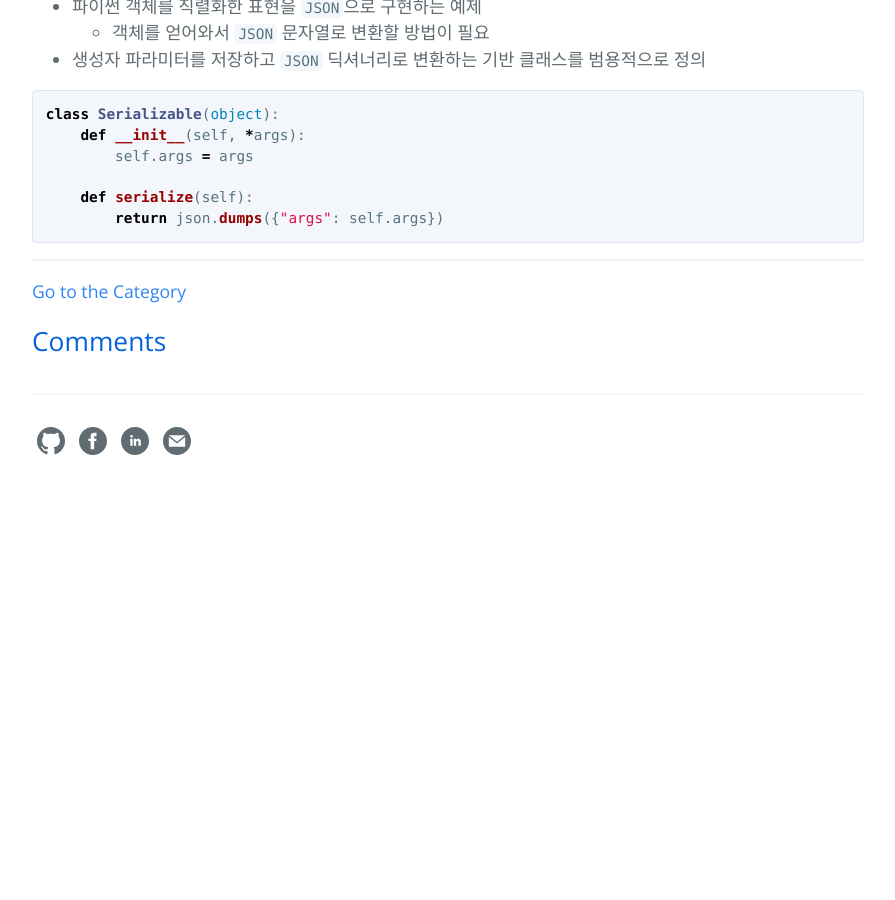
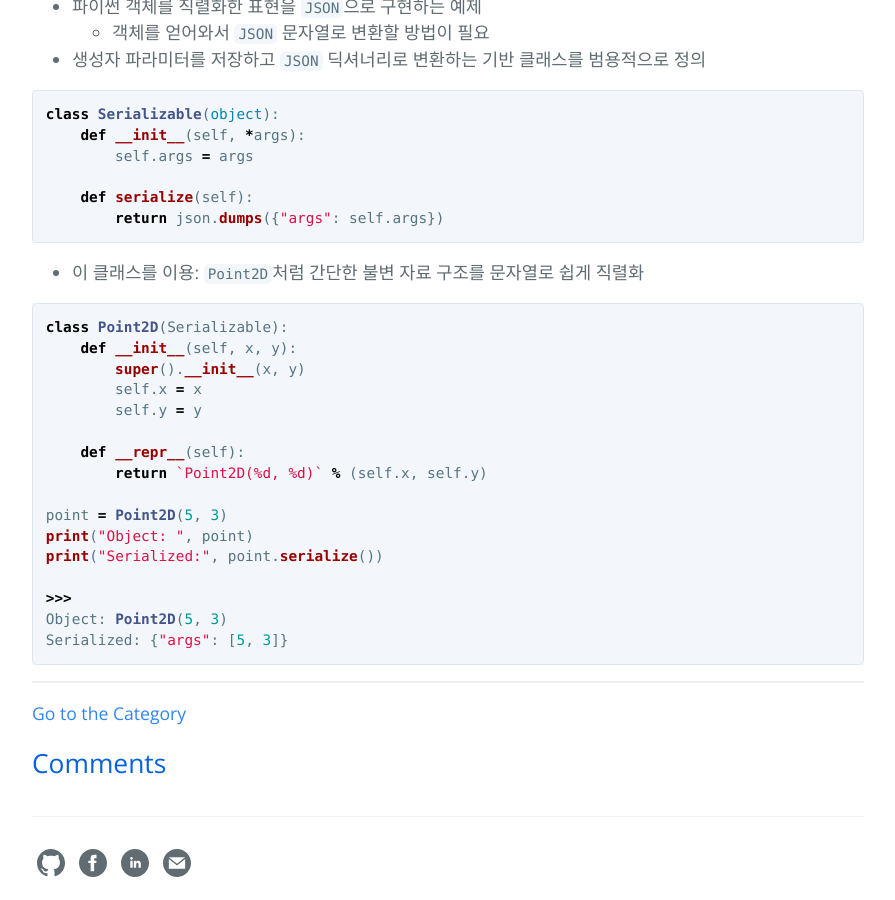
Before and after one commit to hcnoh/hcnoh.github.io, a Jekyll site: the page built from _posts/2018-10-18-effective-python-way34.md, in a window 1280 px wide and 900 px high, scrolled down 690 px. Shown: the whole window, without its empty margins (192-1087 px from the left). Built offline with Jekyll 4.4.1, drawn with Linux system fonts in a browser that asks for light colours; comment, search, counter and statistics services are not loaded; before the commit the page ends 1199 px from its top, so only the background shows below that.

Commit message:
Update 2018-10-18-effective-python-way34.md

````diff
--- a/_posts/2018-10-18-effective-python-way34.md
+++ b/_posts/2018-10-18-effective-python-way34.md
@@ -29,3 +29,24 @@ class Serializable(object):
     def serialize(self):
         return json.dumps({"args": self.args})
 ```
+
+- 이 클래스를 이용: `Point2D`처럼 간단한 불변 자료 구조를 문자열로 쉽게 직렬화
+
+```python
+class Point2D(Serializable):
+    def __init__(self, x, y):
+        super().__init__(x, y)
+        self.x = x
+        self.y = y
+
+    def __repr__(self):
+        return `Point2D(%d, %d)` % (self.x, self.y)
+
+point = Point2D(5, 3)
+print("Object: ", point)
+print("Serialized:", point.serialize())
+
+>>>
+Object: Point2D(5, 3)
+Serialized: {"args": [5, 3]}
+```
````
